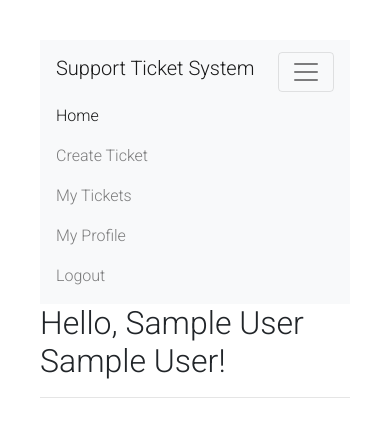
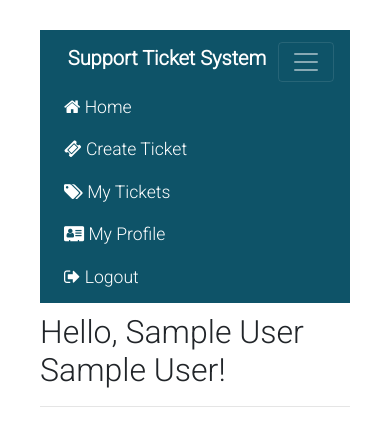
Before and after one commit to Daniel-S-MN/support-ticketing-system, a PHP site: page / in a window 390 px wide, after a click that opens the changed part. Shown: the top 446 px of the page. Run offline with PHP 8.4, Linux system fonts and the light colour scheme; the visitor is signed in with stand-in values (Sample User, id 1); some libraries are stand-ins or nearby versions.

Commit message:
Mobile navbar updated and finished

```diff
--- a/version3/index.php
+++ b/version3/index.php
@@ -90,7 +90,7 @@ if(!isset($_SESSION['login']) || $_SESSION['login'] != "yes")
         <div id="content">
 
             <!-- Mobile navbar (this is only intended for non-IT Support users) -->
-            <nav class="d-block d-md-none navbar navbar-expand-lg navbar-light bg-light">
+            <nav class="d-block d-md-none navbar navbar-expand-lg navbar-dark">
                 <div class="container-fluid">
                     <span class="navbar-brand mb-2 h1">Support Ticket System</span>
                         <button class="navbar-toggler" type="button" data-toggle="collapse" data-target="#navbarSupportedContent" aria-controls="navbarSupportedContent" aria-expanded="false" aria-label="Toggle navigation">
@@ -99,11 +99,11 @@ if(!isset($_SESSION['login']) || $_SESSION['login'] != "yes")
 
                         <div class="collapse navbar-collapse" id="navbarSupportedContent">
                             <ul class="nav navbar-nav ml-auto">
-                                <li class="nav-item active"><a class="nav-link" href="index.php">Home</a></li>
-                                <li class="nav-item"><a class="nav-link" href="create_ticket.php">Create Ticket</a></li>
-                                <li class="nav-item"><a class="nav-link" href="my_tickets.php">My Tickets</a></li>
-                                <li class="nav-item"><a class="nav-link" href="my_profile.php">My Profile</a></li>
-                                <li class="nav-item"><a class="nav-link" href="logout.php">Logout</a></li>
+                                <li><a href="index.php"><i class="fa fa-home" aria-hidden="true"></i> Home</a>
+                                <li><a href="create_ticket.php"><i class="fa fa-ticket" aria-hidden="true"></i> Create Ticket</a></li>
+                                <li><a href="my_tickets.php"><i class="fa fa-tags" aria-hidden="true"></i> My Tickets</a></li>
+                                <li><a href="my_profile.php"><i class="fa fa-address-card" aria-hidden="true"></i> My Profile</a></li>
+                                <li><a href="logout.php"><i class="fa fa-sign-out" aria-hidden="true"></i> Logout</a></li>
                             </ul>
                         </div>
                 </div>
@@ -113,6 +113,7 @@ if(!isset($_SESSION['login']) || $_SESSION['login'] != "yes")
             <?php
                 echo "<h2>".'Hello, ' . $_SESSION['First_Name'] . ' ' . $_SESSION['Last_Name'] . '!' . "</h2><hr>";
                 echo "<div>";
+
                     if ($_SESSION['Access'] > 1) {
 
                         echo "<h4>Here is a quick break-down of what's going on:</h4><br>";
--- a/version3/styles/stylesheet.css
+++ b/version3/styles/stylesheet.css
@@ -1,8 +1,10 @@
-/* Page font that will be used */
+/* Website font that will be used */
+
 @import url('https://fonts.googleapis.com/css2?family=Roboto:wght@300&display=swap');
 body {
     font-family: 'Roboto', sans-serif;;
 }
+
 
 
 /* Desktop navbar formatting */
@@ -48,12 +50,33 @@ ul ul a {
     background: rgb(14, 83, 104);
 }
 
-
 a, a:hover, a:focus {
     color: #fff;
     text-decoration: none;
 }
 
+
+
+/* Mobile navbar formatting */
+
+nav.navbar {
+    background: rgb(14, 83, 104);
+    padding-bottom: 5px;
+    bottom: 10px;
+}
+
+.navbar span.navbar-brand {
+    font-weight: bold;
+    margin-left: auto;
+    margin-right: auto;
+    color:#fff;
+}
+
+.navbar ul li a {
+    padding: 8px;
+    font-size: 1.1em;
+    display: block;
+}
 
 /* Page content formatting */
 
```
Also changed, not shown: version3/assigned_tickets.php (+7 -6 lines), version3/create_ticket.php (+7 -6 lines), version3/my_profile.php (+11 -13 lines), version3/my_tickets.php (+7 -6 lines), version3/open_tickets.php (+7 -6 lines), version3/pending_tickets.php (+7 -6 lines). Lines whose indentation alone changed are shown as unchanged.
